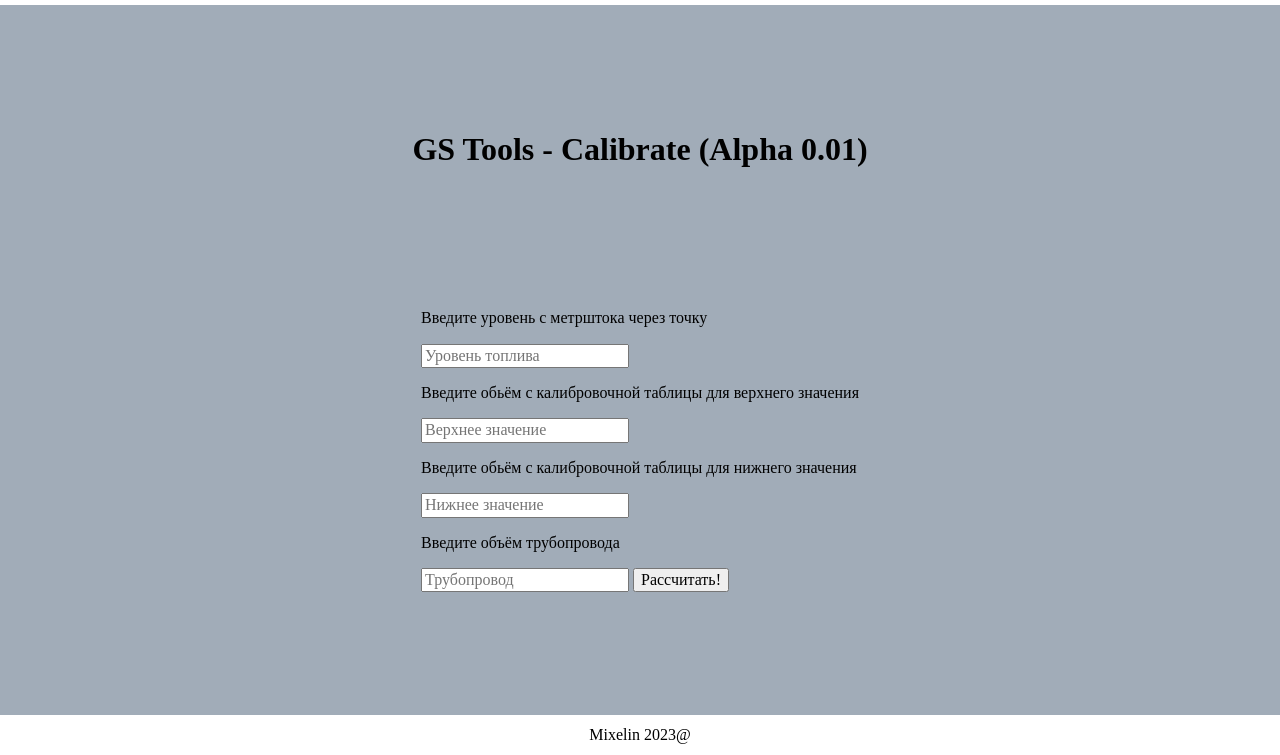
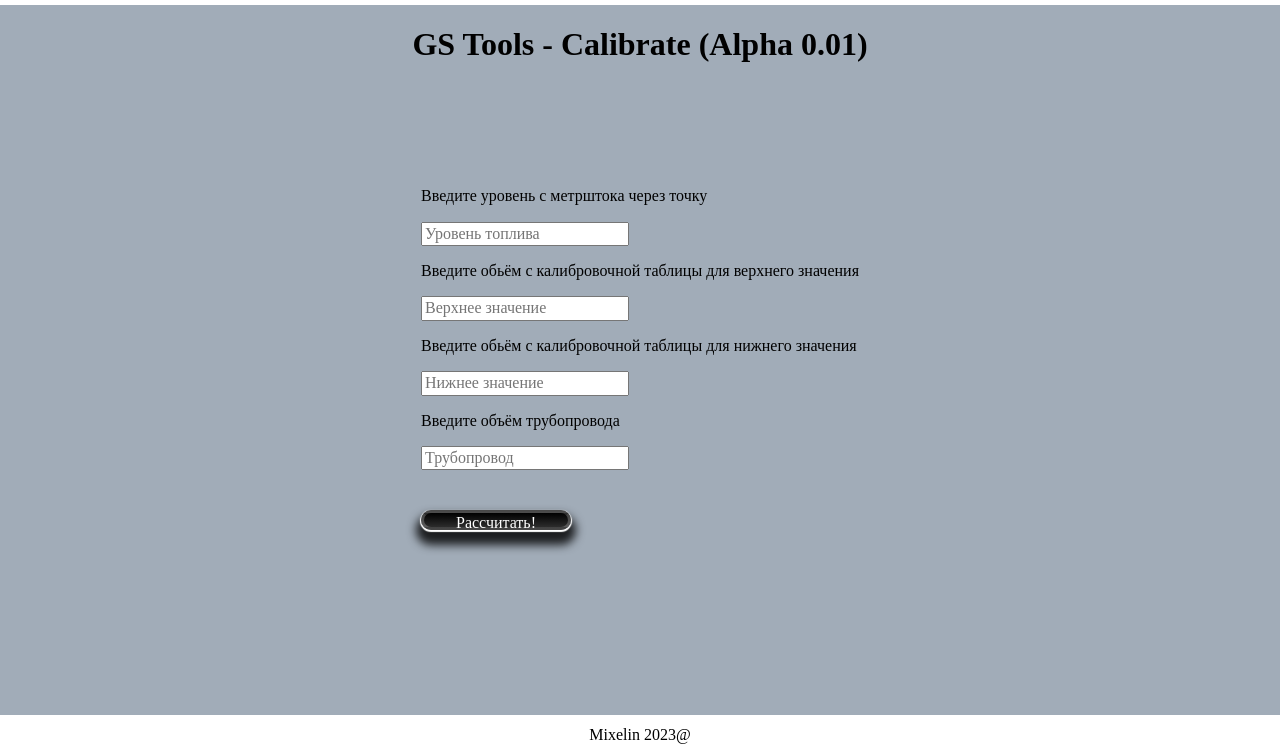
Before and after one commit to MixelinSoft/GS-Tools, a plain HTML site: page tools/calibrate.html in a window 1280 px wide. Shown: the part 45-800 px from the top of the page. Drawn offline with Linux system fonts and the light colour scheme.

Commit message:
Add files via upload

```diff
--- a/css/style.css
+++ b/css/style.css
@@ -15,6 +15,7 @@ a {
   flex-direction: column;
   justify-content: space-between;
   align-items: center;
+  position: relative
 }
 
 .nav {
@@ -26,7 +27,35 @@ a {
   align-items: center;
   padding: 0 20px 0 20px;
 }
-
+.title{
+  height: 10px;
+  position: absolute;
+  top: 50px;
+}
+.button {
+  display: block;
+  margin-top: 40px;
+  width: 150px;
+  color: white;
+  height: 20px;
+  outline: none;
+  border: 3px solid rgba(163, 163, 163, 0.4);
+  border-top-color: rgba(156, 156, 156, 0.3);
+  border-radius: 20px;
+  background: linear-gradient(rgb(0, 0, 0), rgb(44, 44, 44));
+  box-shadow: 0 0 10px rgba(0, 0, 0, 0) inset, 0 1px 1px 1px rgb(255, 255, 255),
+    0 10px 10px 5px rgba(0, 0, 0, 0.822);
+  transition: 0.2s ease-in-out;
+}
+.button:hover:not(:active) {
+  box-shadow: 0 0 25vh rgba(0, 0, 0, 0.63) inset,
+    0 1px 1px 1px rgba(0, 0, 0, 0.5), 0 -1px 1px 1px rgba(0, 0, 0, 0.5);
+}
+.button:active {
+  background: linear-gradient(rgb(95, 95, 95), rgb(0, 0, 0));
+  box-shadow: 0 0 3px rgba(104, 104, 104, 0.5) inset,
+    0 10px 10px 0px rgba(0, 0, 0, 0.4), 0 -1px 1px 1px rgba(0, 0, 0, 0.911);
+}
 .footer {
   width: 100%;
   height: 40px;
@@ -35,3 +64,8 @@ a {
   justify-content: center;
   align-items: center;
 }
+
+#result {
+  font-size: 40px;
+  font-weight: 700;
+}
```
